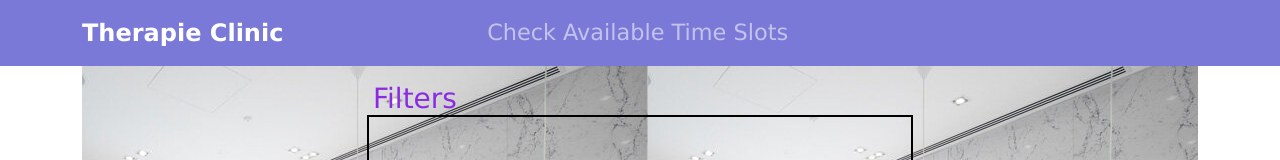
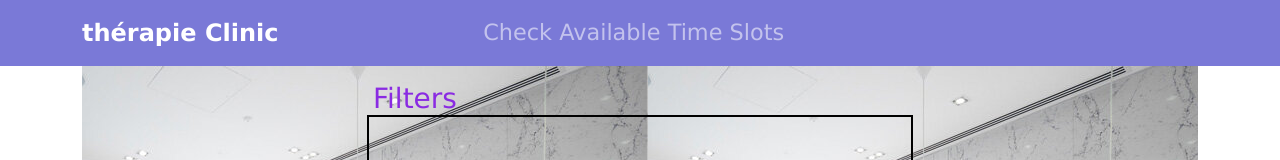
Before and after one commit to Akomere/BookingAPP, a React (Create React App) app: page / in a window 1280 px wide. Shown: the top 160 px of the page. Built offline with nearby package versions, Linux system fonts and the light colour scheme; no server answers.

Commit message:
worked on nav bar title

```diff
--- a/src/Components/Navbar.js
+++ b/src/Components/Navbar.js
@@ -6,7 +6,7 @@ function Navigate() {
   return (
     <Navbar variant="dark" className="color-nav" expand="lg" >
       <Container>
-        <Navbar.Brand className="nav-text-title" href="/">Therapie Clinic</Navbar.Brand>
+        <Navbar.Brand className="nav-text-title" href="/">thérapie Clinic</Navbar.Brand>
         <Navbar.Toggle aria-controls="basic-navbar-nav" />
         <Navbar.Collapse id="basic-navbar-nav">
           <Nav className="nav-text-center">
```
